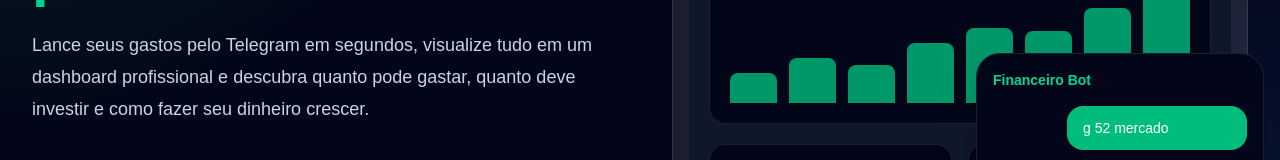
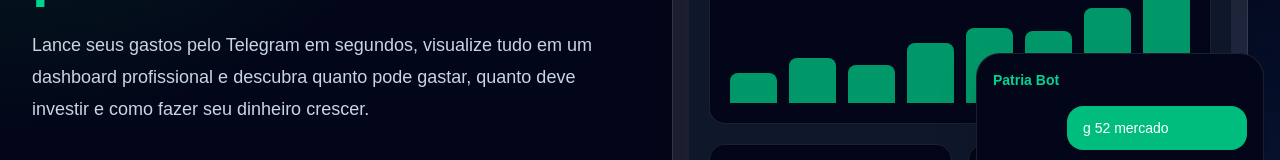
Before and after one commit to calvinfmei-prog/financeiro-dashboard, a Next.js app: page / in a window 1280 px wide. Shown: the part 470-630 px from the top of the page. Built offline with nearby package versions, Linux system fonts and the light colour scheme.

Commit message:
Alterando o nome para Patria

```diff
--- a/app/dashboard/components/marketing/Hero.tsx
+++ b/app/dashboard/components/marketing/Hero.tsx
@@ -141,7 +141,7 @@ export default function Hero() {
             className="absolute -bottom-10 -right-4 w-72 rounded-3xl border border-white/10 bg-slate-950 p-4 shadow-2xl"
           >
             <div className="mb-4 text-sm font-semibold text-emerald-400">
-              Financeiro Bot
+              Patria Bot
             </div>
 
             <div className="space-y-3 text-sm">
--- a/app/dashboard/components/marketing/TelegramExperience.tsx
+++ b/app/dashboard/components/marketing/TelegramExperience.tsx
@@ -184,7 +184,7 @@ export default function TelegramExperience() {
               </h3>
 
               <p className="mt-4 leading-8 text-slate-300">
-                Você lança naturalmente pelo Telegram, e o Financeiro organiza
+                Você lança naturalmente pelo Telegram, e a Patria organiza
                 tudo em uma visão profissional para decisões mais inteligentes.
               </p>
             </div>
```
